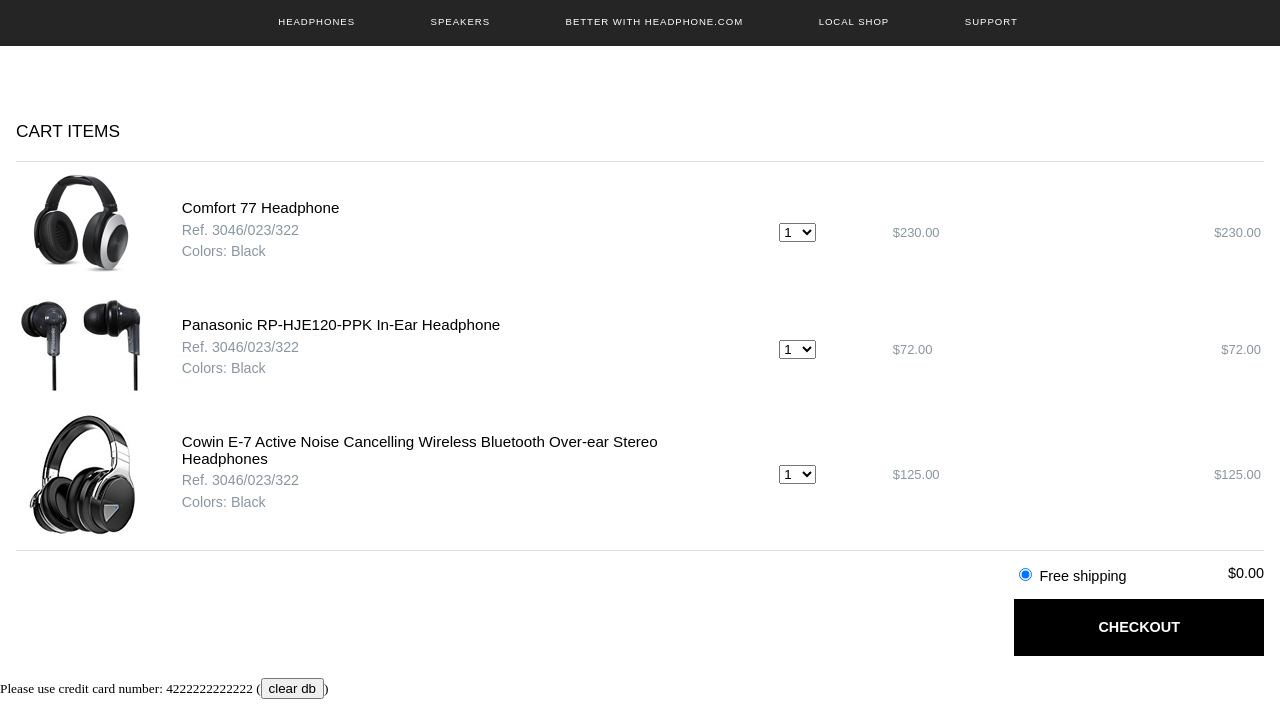
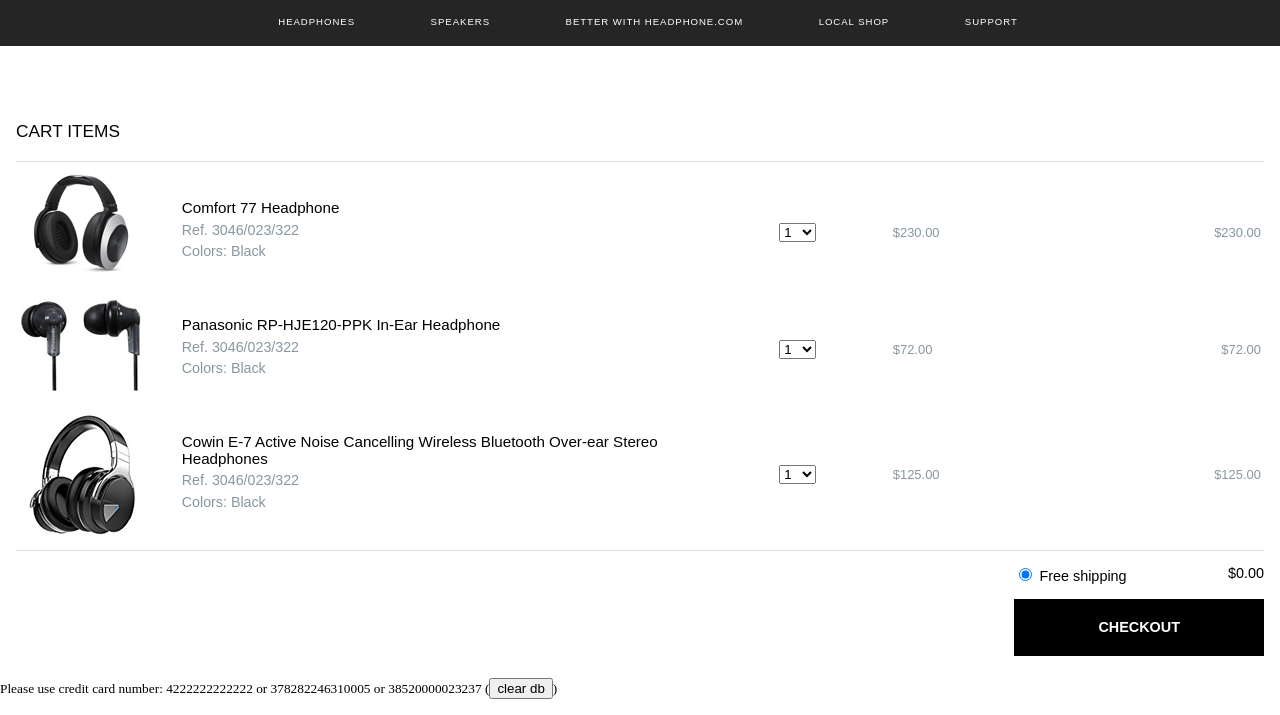
Before and after one commit to marcoscaceres/web-payments-proto, a website: page headphone.html in a window 1280 px wide. Shown: the part 85-800 px from the top of the page. Drawn offline with Linux system fonts and the light colour scheme; files whose address does not match are found by name.

Commit message:
Make credit card unique

```diff
--- a/headphone.html
+++ b/headphone.html
@@ -40,7 +40,7 @@
     </main>
   </div>
   <p style="position: absolute; bottom: 0px">
-    <small>Please use credit card number: 4222222222222 (<button id="killswitch">clear db</button>)</small>
+    <small>Please use credit card number: 4222222222222 or 378282246310005 or 38520000023237 (<button id="killswitch">clear db</button>)</small>
   </p>
   <script>
     document.querySelector("#killswitch").addEventListener("click", async () => {
```
Also changed, not shown: index.html (+1 -1 lines).
